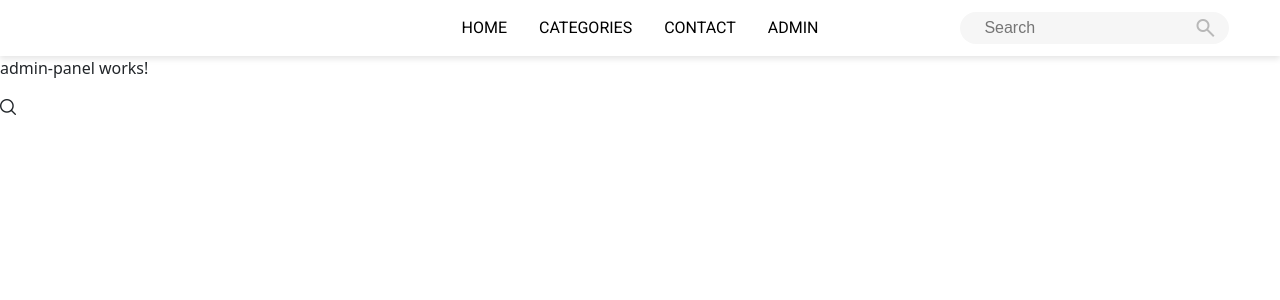
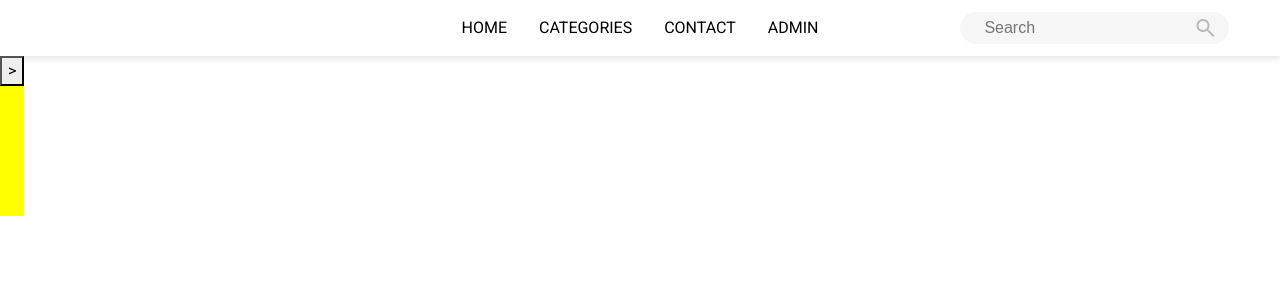
Before and after one commit to RifatWaheed/Thrift-Shop, an Angular app in the folder ThriftShopAngular/: page /adminPanel in a window 1280 px wide. Shown: the top 300 px of the page. Built offline with nearby package versions, Linux system fonts and the light colour scheme.

Commit message:
admin panel ui added

```diff
--- a/ThriftShopAngular/package.json
+++ b/ThriftShopAngular/package.json
@@ -26,6 +26,7 @@
     "bootstrap": "^5.3.3",
     "express": "^4.18.2",
     "primeicons": "^7.0.0",
+    "primeng": "^17.18.2",
     "rxjs": "~7.8.0",
     "tslib": "^2.3.0",
     "zone.js": "~0.14.3"
--- a/ThriftShopAngular/src/app/view/admin-panel/admin-panel.component.html
+++ b/ThriftShopAngular/src/app/view/admin-panel/admin-panel.component.html
@@ -1,5 +1,9 @@
-<p>admin-panel works!</p>
+<link href='https://fonts.googleapis.com/css?family=Roboto' rel='stylesheet'>
+<link rel="stylesheet"
+    href="https://fonts.googleapis.com/css2?family=Material+Symbols+Outlined:opsz,wght,FILL,GRAD@20..48,100..700,0..1,-50..200" />
+
 <div class="box-container">
-
+    <div class="each-section-container">
+        <button pButton pRipple label="Submit" class="p-button-success">></button>
+    </div>
 </div>
-<span class="pi pi-search"></span>
--- a/ThriftShopAngular/src/app/view/admin-panel/admin-panel.component.scss
+++ b/ThriftShopAngular/src/app/view/admin-panel/admin-panel.component.scss
@@ -0,0 +1,12 @@
+.box-container{
+    display: flex;
+    font-family: 'Roboto';
+    font-size: 1rem;
+}
+
+.each-section-container{
+    min-width: fit-content;
+    min-height: fit-content ;
+    height: 20vh;
+    background: yellow;
+}
--- a/ThriftShopAngular/src/app/view/admin-panel/admin-panel.component.ts
+++ b/ThriftShopAngular/src/app/view/admin-panel/admin-panel.component.ts
@@ -1,9 +1,11 @@
+import { CommonModule } from '@angular/common';
 import { Component } from '@angular/core';
-
+import { RouterLink, RouterLinkActive, RouterOutlet } from '@angular/router';
+import { ButtonModule } from 'primeng/button';
 @Component({
   selector: 'adminPanel',
   standalone: true,
-  imports: [],
+  imports: [CommonModule, RouterOutlet, RouterLink, RouterLinkActive],
   templateUrl: './admin-panel.component.html',
   styleUrl: './admin-panel.component.scss'
 })
--- /dev/null
+++ b/ThriftShopAngular/src/app/view/admin-panel/products/products.component.html
@@ -0,0 +1 @@
+<p>products works!</p>
```
Also changed, not shown: ThriftShopAngular/src/app/app.routes.ts (+14 -3 lines), ThriftShopAngular/src/app/view/admin-panel/products/products.component.ts (added, +14 -0 lines), ThriftShopAngular/src/app/view/admin-panel/products/products.component.scss (added), 2 other files (tests, documents, lock files or other folders).
